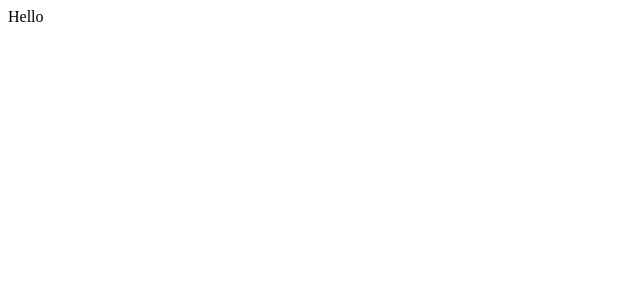
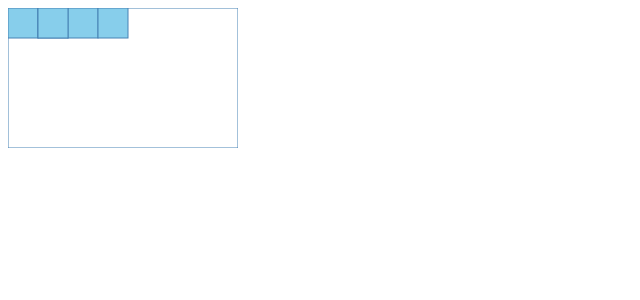
Before and after one commit to AlekseyOk/Roulette, a React (Create React App) app: page / in a window 1280 px wide. Shown: the top 300 px of the page, without its empty margins (0-640 px from the left). Built offline with nearby package versions, Linux system fonts and the light colour scheme; the HTML template or start-up script is replaced by a standard one.

Commit message:
add greed

```diff
--- a/src/App.tsx
+++ b/src/App.tsx
@@ -3,7 +3,29 @@ import './App.scss';
 
 function App() {
   return (
-    <div className="App">Hello
+    <div className="App">
+      <div className="Greed">
+        <svg width="230" height="140">
+          <rect x="0" y="0" width="230" height="140"
+            fill="white" stroke="steelblue" stroke-width="1"
+          />
+          <rect x="0" y="0" width="30" height="30"
+            fill="skyblue" stroke="steelblue" stroke-width="1"
+          />
+          <rect x="30" y="0" width="30" height="30"
+            fill="skyblue" stroke="steelblue" stroke-width="1"
+          />
+          <rect x="60" y="0" width="30" height="30"
+            fill="skyblue" stroke="steelblue" stroke-width="1"
+          />
+          <rect x="90" y="0" width="30" height="30"
+            fill="skyblue" stroke="steelblue" stroke-width="1"
+          />
+          <rect x="30" y="0" width="30" height="30"
+            fill="skyblue" stroke="steelblue" stroke-width="1"
+          />
+        </svg>
+      </div>
     </div>
   );
 }
```
